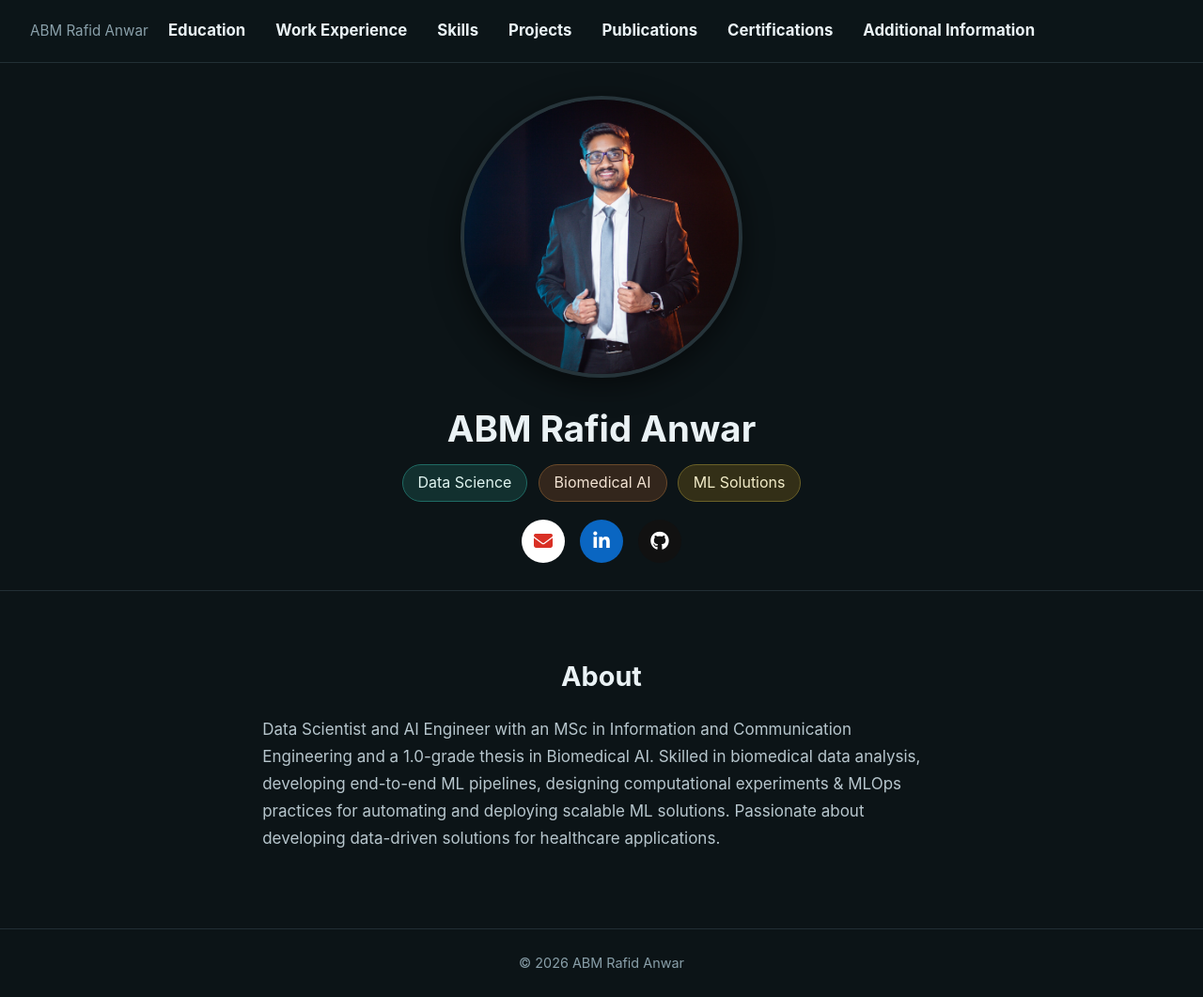
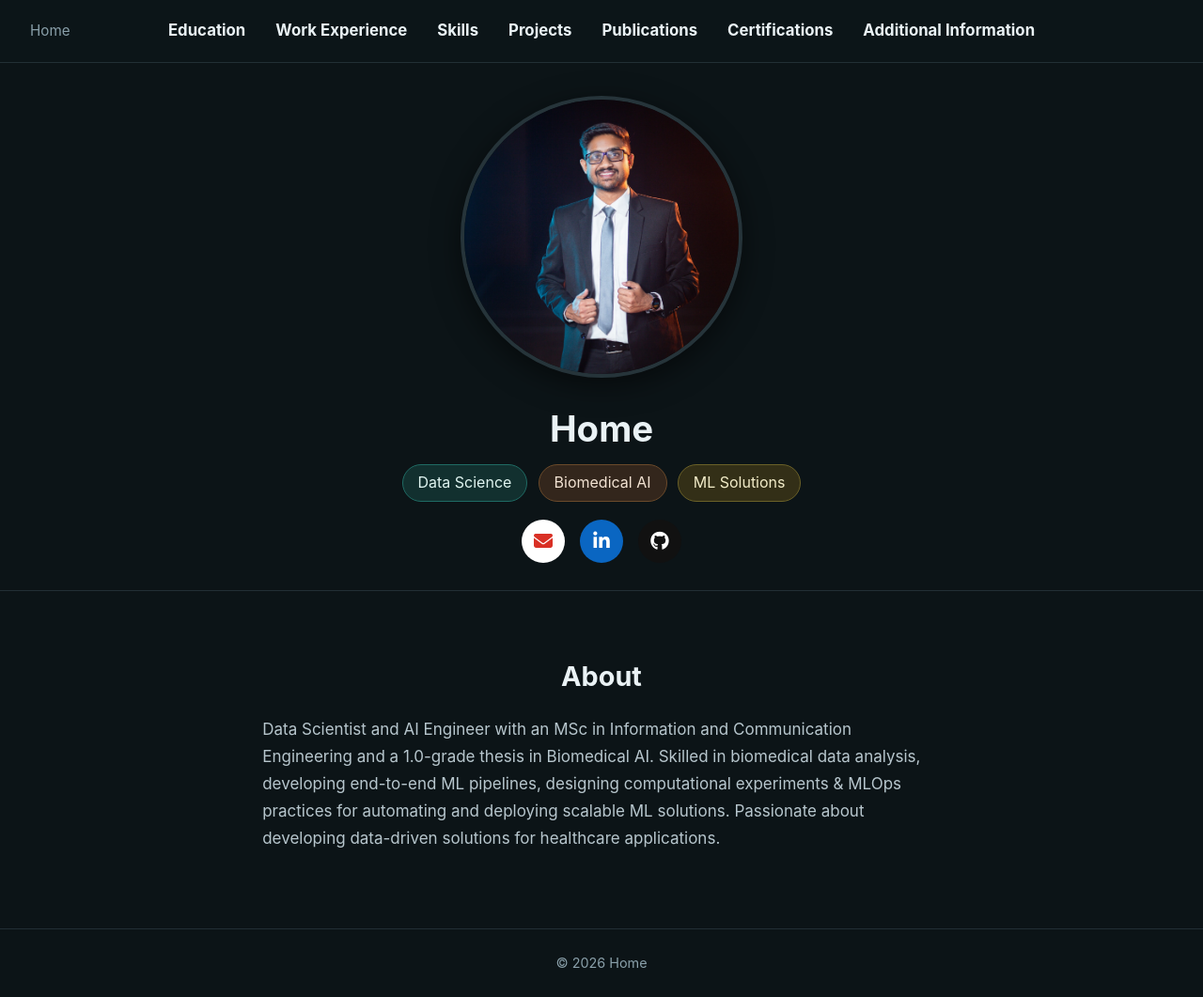
Before and after one commit to RafidAnwar/rafidanwar.github.io, a Jekyll site: the page built from index.md, in a window 1280 px wide and 1061 px high. Shown: the whole window at 94% size. Built offline with Jekyll 4.4.1, drawn with Linux system fonts in a browser that asks for light colours.

Commit message:
Update _config.yml

```diff
--- a/_config.yml
+++ b/_config.yml
@@ -1,4 +1,4 @@
-title: "ABM Rafid Anwar"
+title: "Home"
 description: "Biomedical AI · Data Science"
 lang: en-US
 url: "https://rafidanwar.github.io"
```
